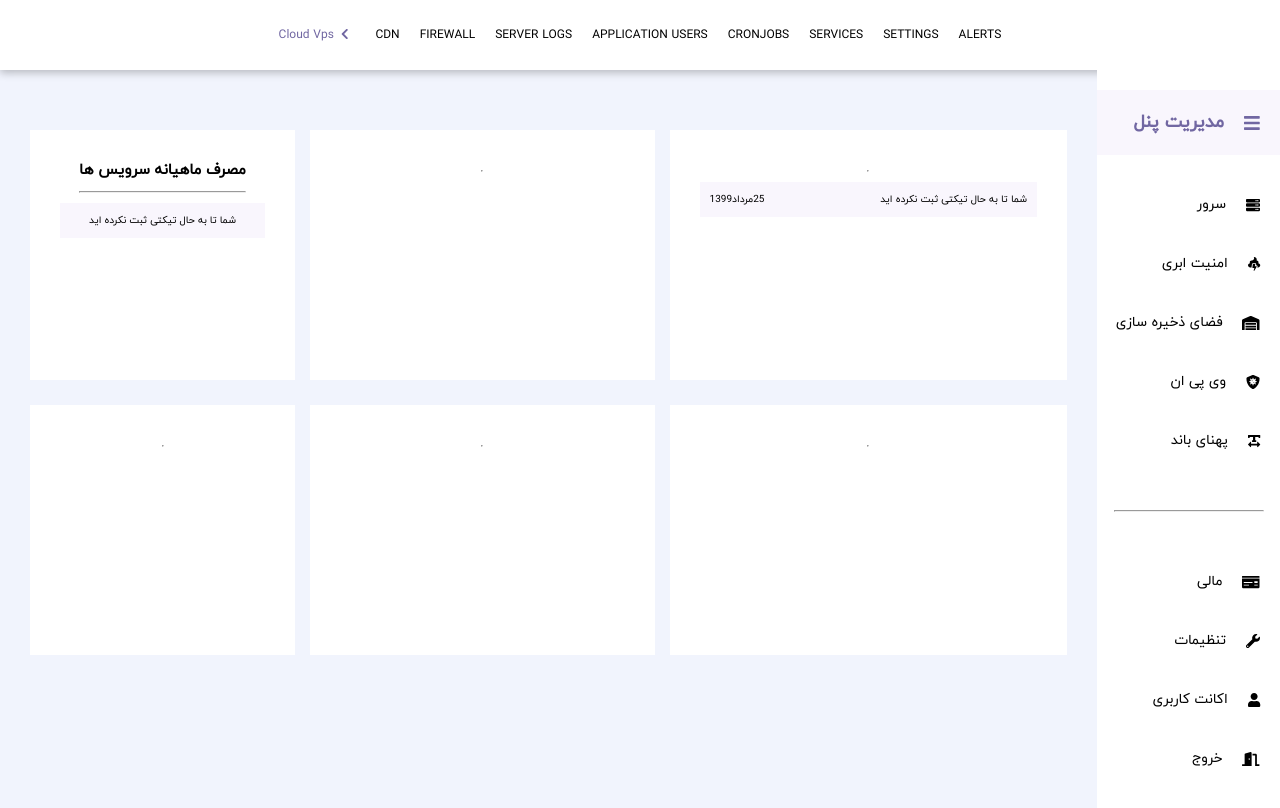
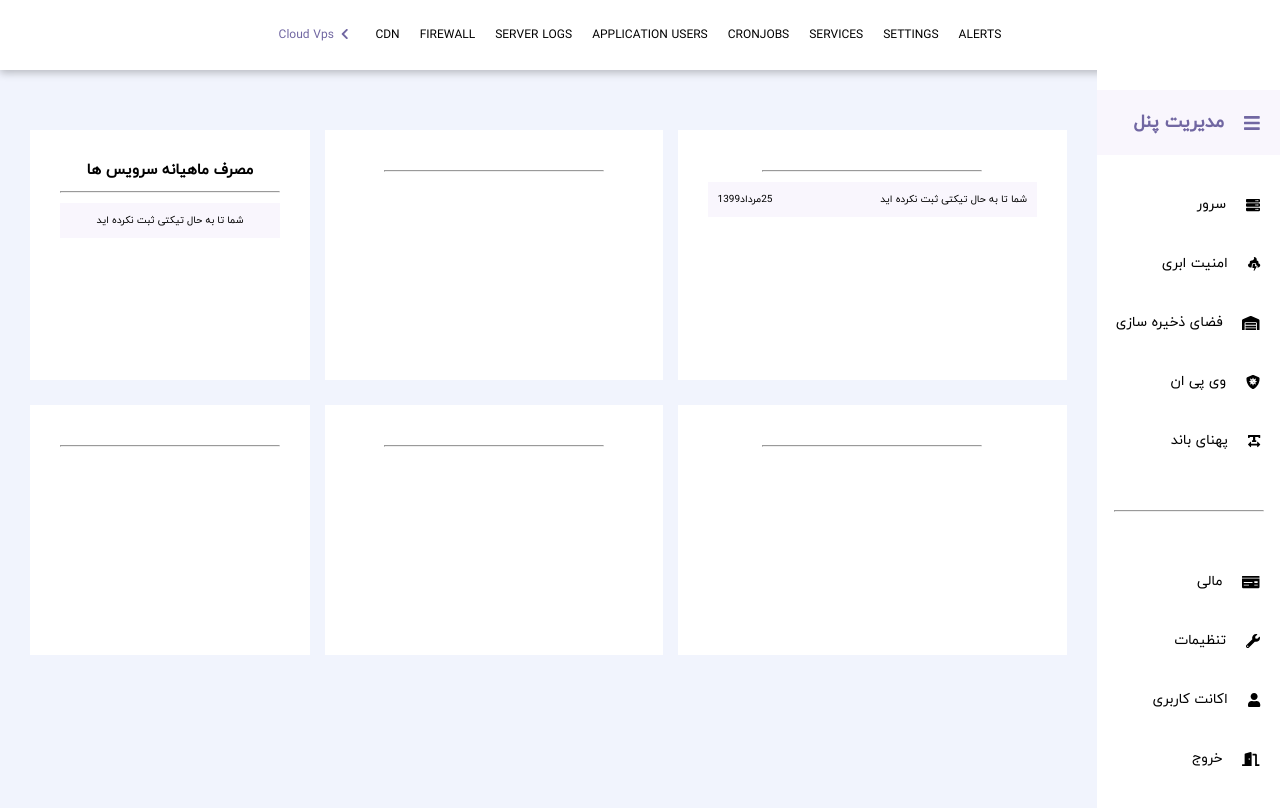
Before and after one commit to sadeghtavakoli/amnpardaz-challenge, a React (Create React App) app: page /panel in a window 1280 px wide. Built offline with nearby package versions, Linux system fonts and the light colour scheme.

Commit message:
fixed card component seprator width problem

```diff
--- a/src/components/card/card.styles.scss
+++ b/src/components/card/card.styles.scss
@@ -11,11 +11,16 @@
     border-radius: 15px;
   }
   .card-header {
+    width: 100%;
+    display: flex;
+    flex-direction: column;
+    align-items: center;
     .card-heading {
       font-size: 1.5rem;
     }
     .seprator {
-      max-width: 36rem;
+      width: 22rem;
+      max-width: 100%;
       margin: 1rem 0;
     }
   }
--- a/src/components/message/message.styles.scss
+++ b/src/components/message/message.styles.scss
@@ -9,6 +9,4 @@
   &.detailed-message {
     justify-content: space-between;
   }
-  p {
-  }
 }
```
